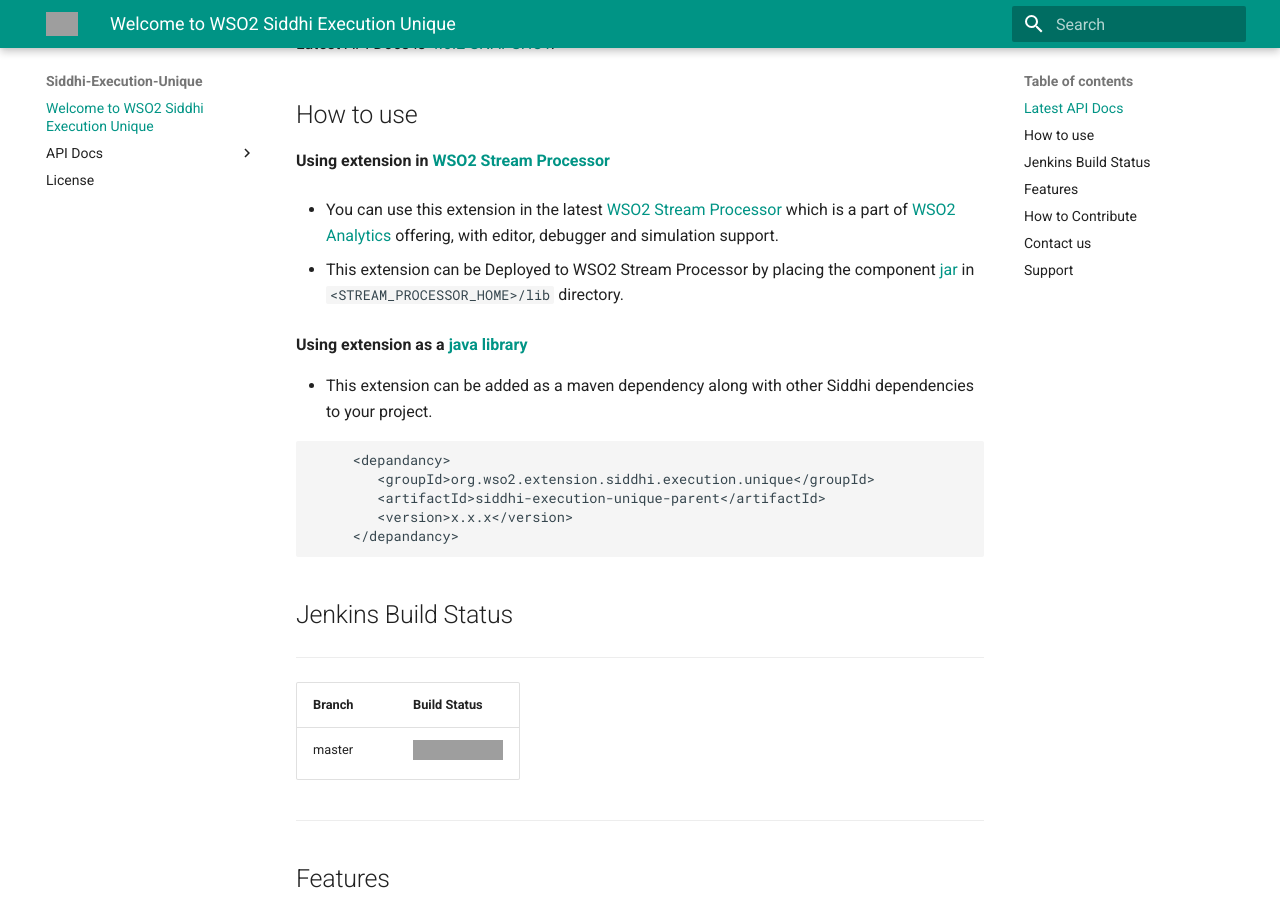
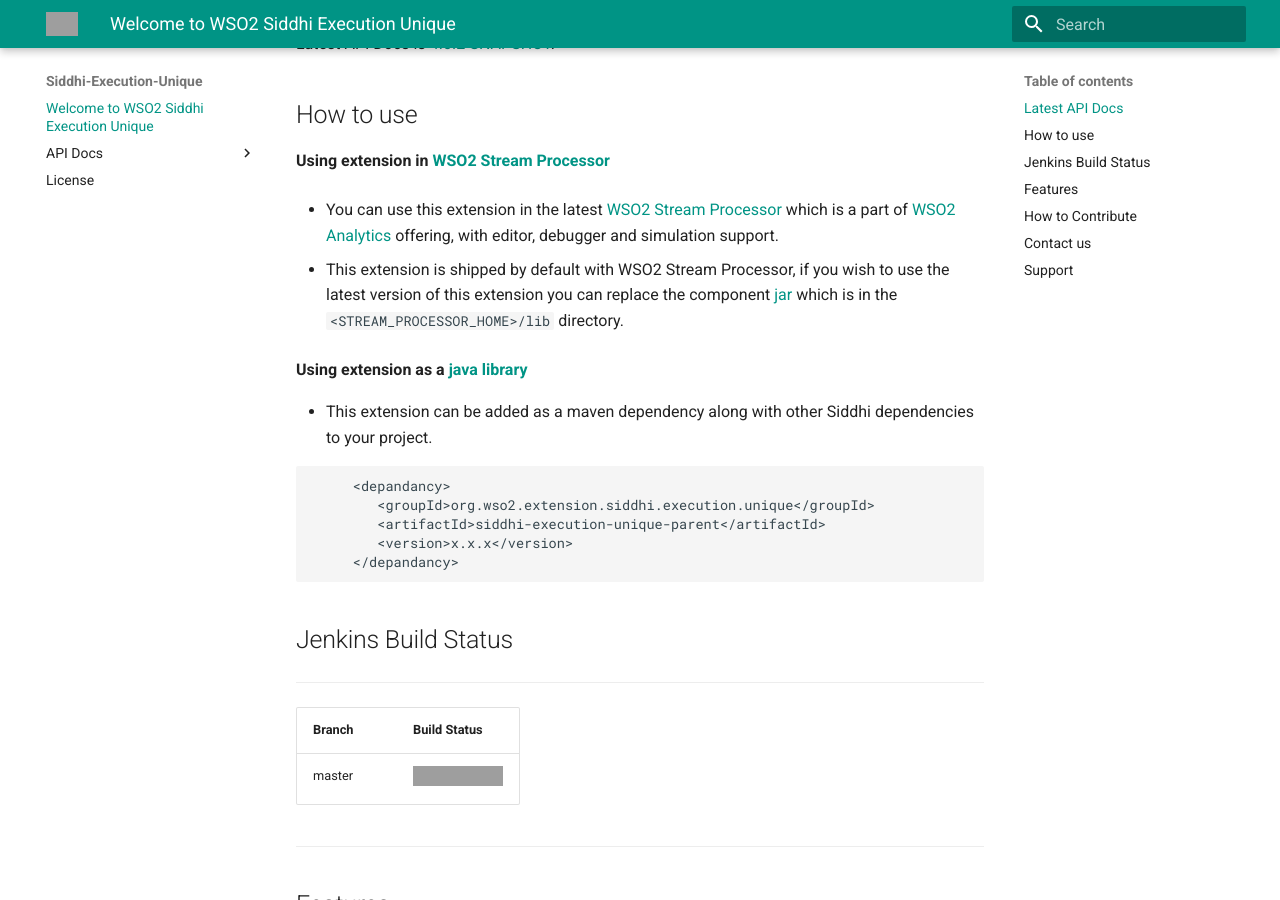
Before and after one commit to test-coverage-enforce-bot/siddhi-execution-unique, an MkDocs documentation site: the page built from docs/index.md, in a window 1280 px wide and 900 px high, scrolled down 425 px. Built offline with MkDocs 1.6.1 and Material for MkDocs 9.7.7, drawn with Linux system fonts in a browser that asks for light colours; old or Windows-style settings are respelled for this version of MkDocs; grey boxes are pictures that could not be loaded.

Commit message:
Updating the doc

```diff
--- a/docs/index.md
+++ b/docs/index.md
@@ -18,7 +18,7 @@
 
 * You can use this extension in the latest <a target="_blank" href="https://github.com/wso2/product-sp/releases">WSO2 Stream Processor</a> which is a part of <a target="_blank" href="http://wso2.com/analytics?utm_source=gitanalytics&utm_campaign=gitanalytics_Jul17">WSO2 Analytics</a> offering, with editor, debugger and simulation support.
 
-* This extension can be Deployed to WSO2 Stream Processor by placing the component <a target="_blank" href="https://github.com/wso2-extensions/siddhi-execution-unique/releases">jar</a> in `<STREAM_PROCESSOR_HOME>/lib` directory.
+* This extension is shipped by default with WSO2 Stream Processor, if you wish to use the latest version of this extension you can replace the component <a target="_blank" href="https://github.com/wso2-extensions/siddhi-execution-unique/releases">jar</a> which is in the `<STREAM_PROCESSOR_HOME>/lib` directory.
 
 **Using extension as a <a target="_blank" href="https://wso2.github.io/siddhi/documentation/running-as-a-java-library">java library</a>**
 
```
Also changed, not shown: README.md (+1 -1 lines).
